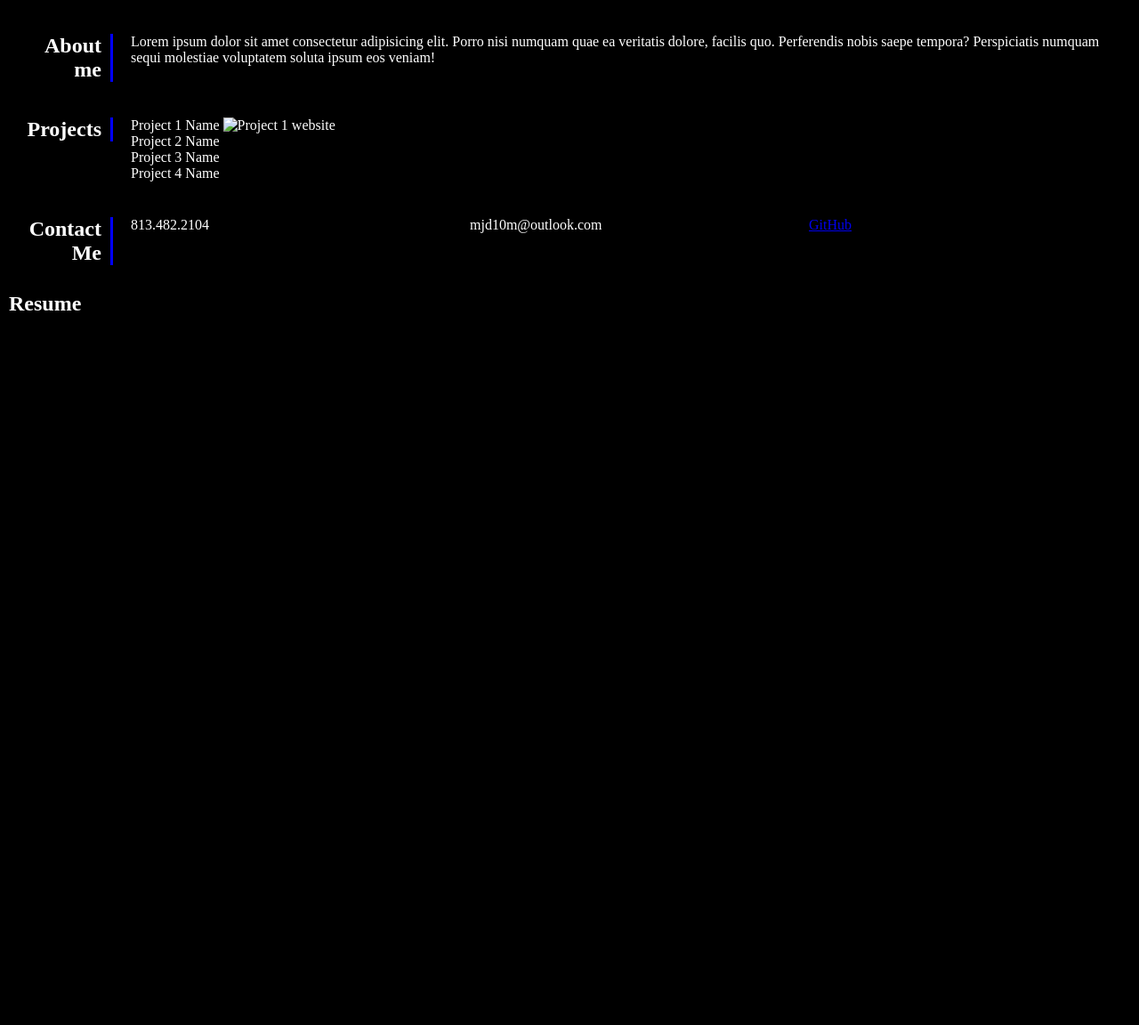
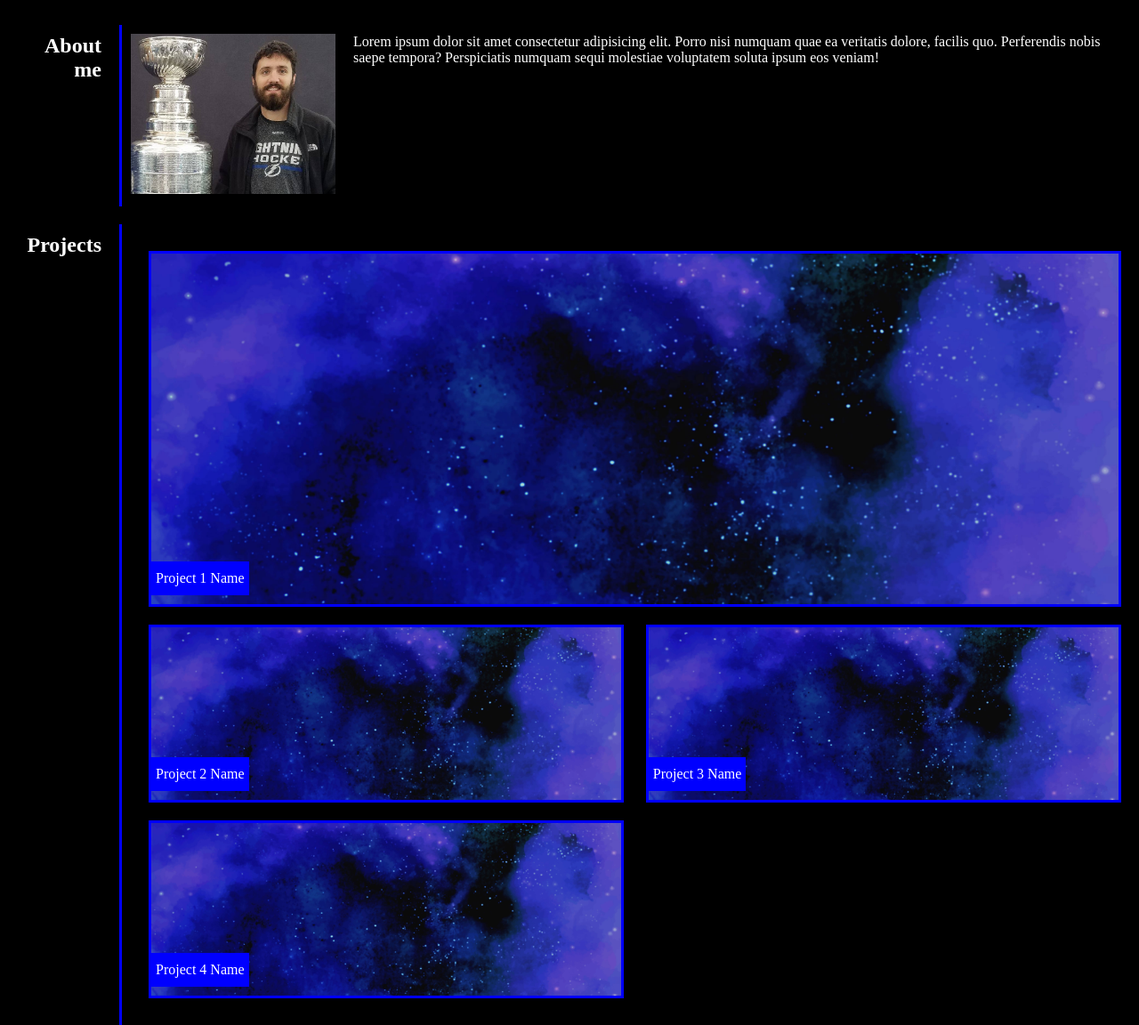
Before and after one commit to mjd10m/Michael-Portfolio-Page, a plain HTML site: page index.html in a window 1280 px wide. Shown: the part 307-1459 px from the top of the page at 89% size. Before the commit the page ends 800 px from the top, so only its background shows below. Drawn offline with Linux system fonts and the light colour scheme.

Commit message:
about me and projects base format

```diff
--- a/assets/css/style.css
+++ b/assets/css/style.css
@@ -44,16 +44,9 @@ header nav ul li a:hover {
     background: blue;
 }
 .hero {
-    display: flex;
-    flex-wrap: wrap;
-    justify-content: left;
     background-image: url("../images/blue-galaxy-watercolor-background.jpg");
     background-size: cover;
     background-position: center;
-    display: flex;
-    justify-content:end;
-    flex-wrap: wrap;
-    align-items: flex-start;
     background-attachment: fixed;
     background-position: 100%;
     height: 200px;
@@ -74,23 +67,56 @@ header nav ul li a:hover {
     display: flex;
     padding: 10px 0 10px 10px;
     flex-wrap: wrap;
-    width: 100%;
 }
 .jj5 {
     width: 10%;
     padding: 10px 10px;
+    border-right: 3px solid blue;
 }
 .jj5 h2 {
-    border-right: 3px solid blue;
     text-align:right;
     padding: 0px 10px;
 }
 .jj6 {
-    flex: 2;
     padding: 10px 10px;
+    flex: 1;
 }
 /*.jj6 p {
     width: 50%;
     text-align: left;
     padding-left:10px
 }*/
+
+.jj6img img {
+    height: 200px;
+    width: 250px;
+    padding: 10px 10px;
+}
+.jj7 {
+    display: flex;
+    padding: 10px 0 10px 10px;
+    flex-wrap: wrap;
+    justify-content: space-between;
+}
+.jj8 {
+    background-image: url("../images/blue-galaxy-watercolor-background.jpg");
+    background-size: cover;
+    background-position: center;
+    background-attachment: fixed;
+    background-position: 100%;
+    height: 200px;
+    width: 48%;
+    border: 3px solid blue;
+    margin: 10px;
+    position: relative;
+}
+.hundred {
+    width: 100%;
+    height: 400px;
+}
+.jj9 {
+    position: absolute;
+    bottom: 10px;
+    background-color: blue;
+    padding: 10px 5px;
+}
--- a/index.html
+++ b/index.html
@@ -38,6 +38,9 @@
         <div class="jj5">
             <h2>About me</h2>
         </div>
+        <div class="jj6img">
+            <img src="./assets/images/PP.jpg" alt="Project 1 website"/>
+        </div>
         <div class="jj6">
             <p>Lorem ipsum dolor sit amet consectetur adipisicing elit. Porro nisi numquam quae ea veritatis dolore, facilis quo. Perferendis nobis saepe tempora? Perspiciatis numquam sequi molestiae voluptatem soluta ipsum eos veniam!</p>
         </div>
@@ -49,18 +52,25 @@
         </div>
         <div class="jj6">
             <div class="jj7"><!--flex/-->
-                <div class="jj8" class="100">
-                Project 1 Name
-                <img src="#" alt="Project 1 website"/>
+                <div class="jj8 hundred">
+                    <div class="jj9">
+                        Project 1 Name
+                    </div>
                 </div>
                 <div class="jj8">
-                    Project 2 Name
+                    <div class="jj9">
+                        Project 2 Name
+                    </div>
                 </div>
                 <div class="jj8">
-                    Project 3 Name
+                    <div class="jj9">
+                        Project 3 Name
+                    </div>
                 </div>
                 <div class="jj8">
-                    Project 4 Name
+                    <div class="jj9">
+                        Project 4 Name
+                    </div>
                 </div>
             </div>
         </div>
```
Also changed, not shown: assets/images/PP.jpg (added).
